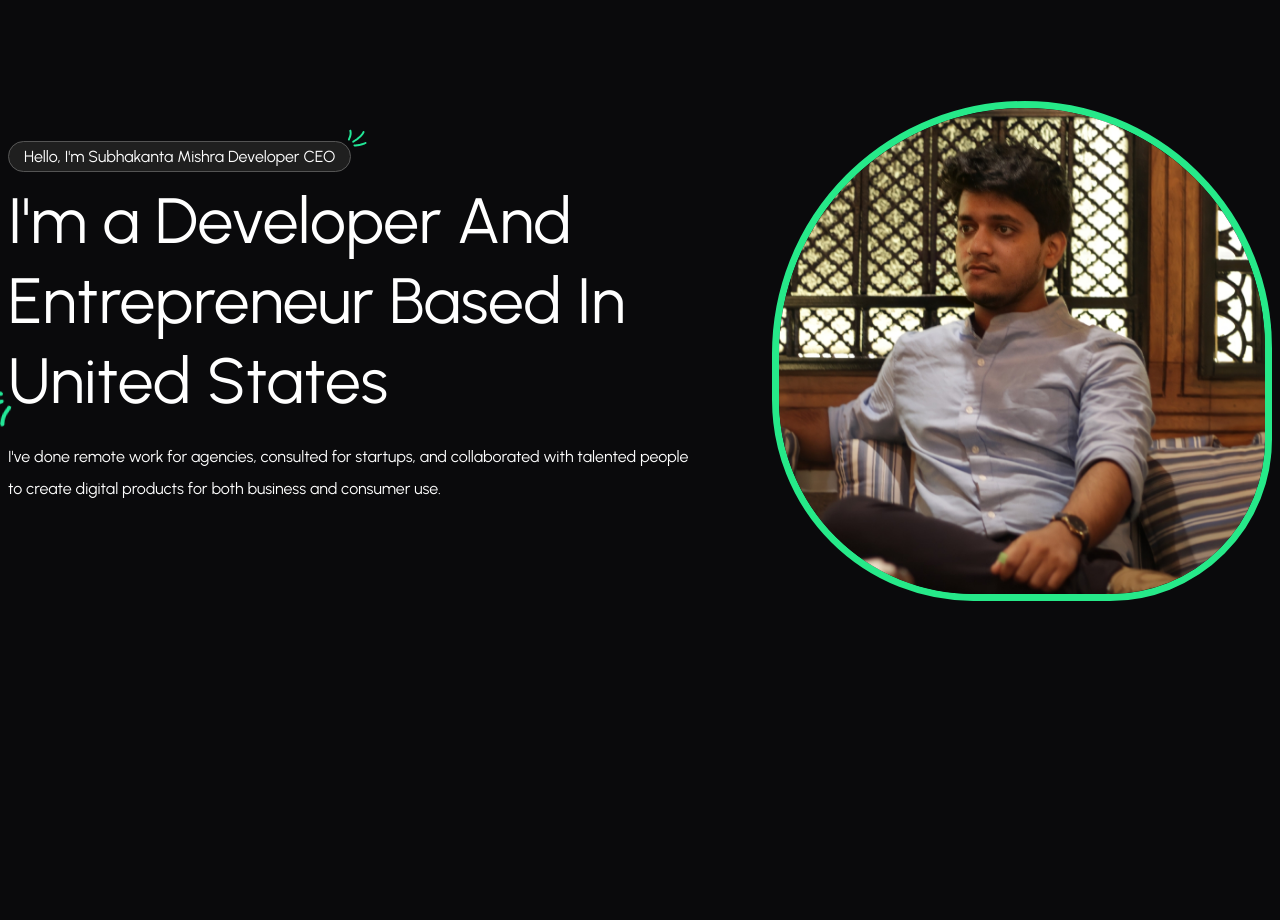
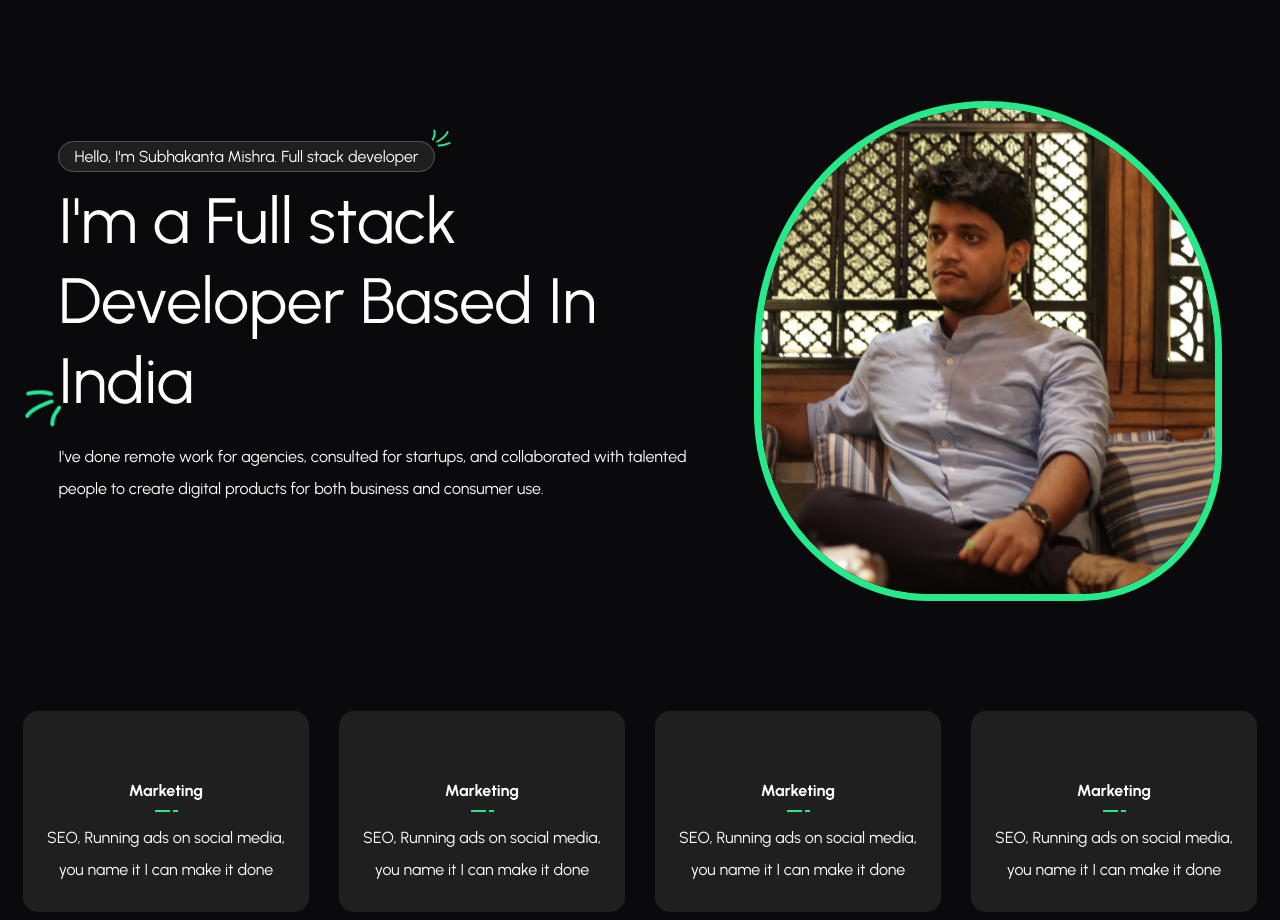
Before and after one commit to subhakant31/my-portfolio, a Next.js app: page / in a window 1280 px wide. Shown: the part 86-1006 px from the top of the page. Before the commit the page ends 805 px from the top, so only its background shows below. Built offline with nearby package versions, Linux system fonts and the light colour scheme.

Commit message:
services component

```diff
--- a/src/app/page.tsx
+++ b/src/app/page.tsx
@@ -4,11 +4,13 @@ import { Heading } from "@/components/atoms/Heading";
 import { TextPill } from "@/components/atoms/TextPill";
 import { Header } from "@/components/molecules/Header";
 import { HeroBanner } from "@/components/organisms/Herobanner";
+import { Services } from "@/components/molecules/Services";
 export default function Home() {
   return (
     <main className=''>
       <Header></Header>
       <HeroBanner></HeroBanner>
+      <Services ></Services>
     </main>
   );
 }
--- a/src/components/atoms/ProfilePicture/index.tsx
+++ b/src/components/atoms/ProfilePicture/index.tsx
@@ -14,7 +14,7 @@ export const ProfilePicture = ({
     const image = document.querySelector(".profile-picture") as HTMLElement;
     if (image) {
       const getRandomPercentage = () =>
-        `${Math.floor(Math.random() * (201 - 40)) + 40}%`;
+        `${Math.floor(Math.random() * (100 - 20)) + 20}%`;
 
       const updateBorderRadius = () => {
         image.style.borderTopLeftRadius = getRandomPercentage();
--- /dev/null
+++ b/src/components/molecules/Services/ServiceCard.module.scss
@@ -0,0 +1,40 @@
+@import '@/styles/variables';
+
+.servicesList {
+    display: flex;
+}
+
+.serviceCardWrapper {
+    flex-basis: 25%;
+    padding: 70px 16px 16px 16px;
+    background-color: $glassBgColor;
+    margin: 0 15px;
+    display: flex;
+    flex-direction: column;
+    align-items: center;
+    border-radius: 15px;
+    .heading {
+        margin-bottom: 10px;
+    }
+    .separator {
+        margin-bottom: 10px;
+        height: 2px;
+        height: 2px;
+        display: flex;
+        gap: 3px;
+        .separator1 {
+            width: 15px;
+        background-color: $accentColor;
+
+        }
+        .separator2 {
+            width: 5px;
+        background-color: $accentColor;
+
+        }
+    }
+    .description {
+        margin-bottom: 10px;
+        text-align: center;
+    }
+}
--- /dev/null
+++ b/src/components/molecules/Services/index.tsx
@@ -0,0 +1,50 @@
+import styles from './ServiceCard.module.scss';
+import { Heading } from '@/components/atoms/Heading';
+
+const servicesList = [{
+    icon: '',
+    title: 'Marketing',
+    description: 'SEO, Running ads on social media, you name it I can make it done'
+}, {
+    icon: '',
+    title: 'Marketing',
+    description: 'SEO, Running ads on social media, you name it I can make it done'
+}, {
+    icon: '',
+    title: 'Marketing',
+    description: 'SEO, Running ads on social media, you name it I can make it done'
+}, {
+    icon: '',
+    title: 'Marketing',
+    description: 'SEO, Running ads on social media, you name it I can make it done'
+}
+]
+
+const ServiceCard = (props) => {
+    return (
+        <div className={`${styles.serviceCardWrapper}`}>
+            <div className={styles.iconWrapper}>
+
+            </div>
+            <Heading tagName={'h5'} className={styles.heading} content={props?.title}></Heading>
+            <div className={styles.separator}>
+                <div className={styles.separator1}></div>
+                <div className={styles.separator2}></div>
+            </div>
+            <p className={styles.description}>{props?.description}</p>
+        </div>
+    )
+}
+
+
+export const Services = () => {
+    return (
+        <div className={styles.servicesList}>
+            {servicesList.map((item, index) => {
+                return (
+                    <ServiceCard {...item} />
+                )
+            })}
+        </div>
+    )
+}
--- a/src/components/organisms/Herobanner/HeroBanner.module.scss
+++ b/src/components/organisms/Herobanner/HeroBanner.module.scss
@@ -4,11 +4,11 @@
   width: 100%;
   height: 90vh;
   display: flex;
-  justify-content: space-between;
+  justify-content: center;
   align-items: center;
   .textWrapper {
     max-width: 55%;
-
+    padding: 0 16px;
     .textPill {
       margin-bottom: 15px;
     }
@@ -27,5 +27,9 @@
     }
   }
 
+  .imageWrapper {
+    padding: 0 16px;
+  }
+
 
 }
--- a/src/components/organisms/Herobanner/index.tsx
+++ b/src/components/organisms/Herobanner/index.tsx
@@ -10,13 +10,13 @@ export const HeroBanner = () => {
     <div className={styles.heroBanner}>
       <div className={styles.textWrapper}>
         <TextPill
-          text={"Hello, I'm Subhakanta Mishra Developer CEO"}
+          text={"Hello, I'm Subhakanta Mishra. Full stack developer"}
           className={styles.textPill}
         ></TextPill>
         <div className={styles.headingWrapper}>
           <Heading
             tagName={"h1"}
-            content={"I'm a Developer And Entrepreneur Based In United States"}
+            content={"I'm a Full stack Developer Based In India"}
             className={styles.heading}
           ></Heading>
           <div className={styles.pillIcon}>{renderPillIcon({ size: 100 })}</div>
--- a/src/styles/globalStyles.scss
+++ b/src/styles/globalStyles.scss
@@ -23,6 +23,18 @@ h2 {
   font-size: $font-size-large;
 }
 
+h3 {
+  font-size: $font-size-medium;
+}
+
+h4 {
+  font-size: $font-size-small;
+}
+
+h5 {
+  font-size: $font-size-xsmall;
+}
+
 p {
   font-size: $font-size-small;
   line-height: 2rem;
```
